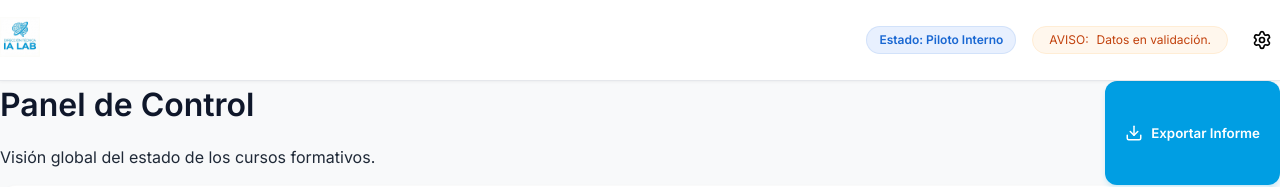
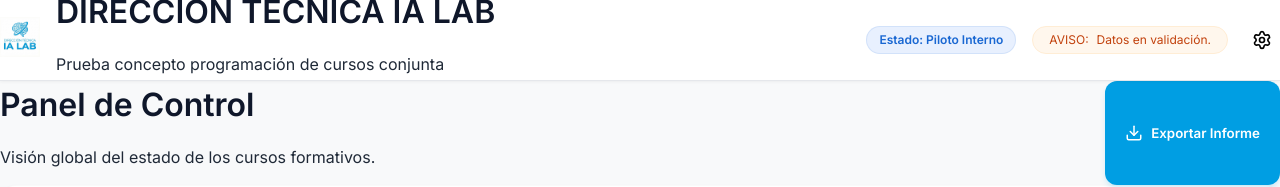
Before and after one commit to rgarciarojo76-ctrl/Direccion-Tecnica-Integracion-Formacion, a React (Vite) app: page / in a window 1280 px wide. Shown: the top 187 px of the page. Built offline with nearby package versions, Linux system fonts and the light colour scheme; no server answers.

Commit message:
feat: update header with IA LAB text and subtitle

```diff
--- a/package.json
+++ b/package.json
@@ -1,8 +1,8 @@
 {
   "name": "celestial-magnetar",
   "private": true,
-  "version": "0.5.0",
-  "buildTimestamp": "2026-02-09T15:45:00Z",
+  "version": "0.5.1",
+  "buildTimestamp": "2026-02-09T15:55:00Z",
   "type": "module",
   "scripts": {
     "dev": "vite",
--- a/src/App.jsx
+++ b/src/App.jsx
@@ -87,10 +87,19 @@ function App() {
             <div className="logo-container">
                <img
                  src="/logos/ia_lab_logo.png"
-                 alt="Dirección Técnica IA LAB - Gestión de Formación"
+                 alt="IA LAB Logo"
                  className="object-contain"
                  style={{ height: '40px', width: 'auto' }}
                />
+            </div>
+
+            <div className="flex flex-col">
+              <h1 className="text-xl font-bold text-[#009ee3] leading-none tracking-tight">
+                DIRECCIÓN TÉCNICA IA LAB
+              </h1>
+              <p className="text-sm text-slate-500 font-medium">
+                Prueba concepto programación de cursos conjunta
+              </p>
             </div>
           </div>
 
```
